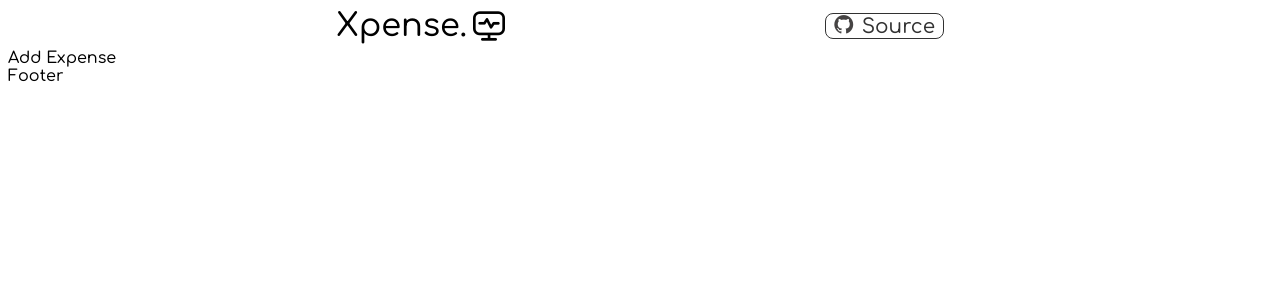
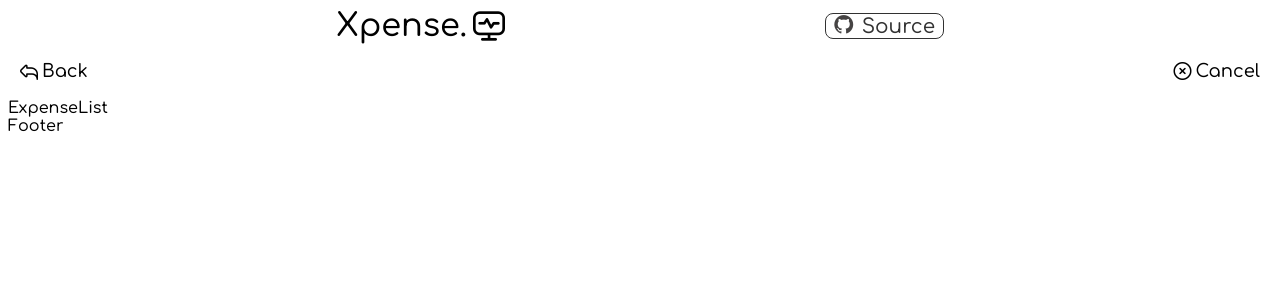
Before and after one commit to Rxhulrxj/XpenseTracker, a React (Create React App) app: page /add-expense in a window 1280 px wide. Shown: the top 300 px of the page. Built offline with nearby package versions, Linux system fonts and the light colour scheme.

Commit message:
addding expenselist page

```diff
--- a/src/App.js
+++ b/src/App.js
@@ -13,7 +13,7 @@
       </HeaderContainer>
       <Switch>
         <Route path="/" exact component={Home}/>
-        <Route path="/"  component={AddExpense}/>
+        <Route path="/add-expense"  component={AddExpense}/>
       </Switch>
       <FooterContainer>Footer</FooterContainer>
       </Router>
--- /dev/null
+++ b/src/Components/expense-list/index.js
@@ -0,0 +1,11 @@
+import React from 'react'
+
+const ExpenseList = () => {
+    return (
+        <div>
+            ExpenseList
+        </div>
+    )
+}
+
+export default ExpenseList
--- a/src/Components/topBar/index.js
+++ b/src/Components/topBar/index.js
@@ -1,4 +1,5 @@
 import React, { useState } from "react";
+import { Link } from "react-router-dom";
 import styled from "styled-components";
 
 const TopFold = () => {
@@ -18,21 +19,28 @@
               onChange={(e) => handleQuery(e)}
             />
           </SearchBar>
+          <Link to="add-expense"
+          style={{ textDecoration: 'none' }}>
           <AddButton>
             <i className="fi fi-rr-add" />
             <label>Add</label>
           </AddButton>
+          </Link>
         </TopBarLeft>
       ) : (
         <AddTopFold>
+          <Link to="/"  style={{ textDecoration: 'none' }}>
             <AddTopFoldButton>
             <i class="fi fi-rr-undo"/>
             <label>Back</label>
             </AddTopFoldButton>
+            </Link>
+            <Link to="/"  style={{ textDecoration: 'none' }}>
             <AddTopFoldButton>
             <i class="fi fi-rr-cross-circle"/>
             <label>Cancel</label>
             </AddTopFoldButton>
+            </Link>
         </AddTopFold>
       )}
     </TopBarContainer>
@@ -52,6 +60,7 @@
   display: flex;
   justify-content: space-between;
   flex: 1;
+  align-items: center;
 `;
 const SearchBar = styled.div`
   display: flex;
@@ -81,6 +90,8 @@
   padding: 0px 8px;
   cursor: pointer;
   transition: transform 0.4s;
+  text-decoration: none;
+  color: black;
   i {
     display: flex;
     align-items: center;
@@ -96,12 +107,16 @@
 display: flex;
 justify-content: space-between;
 flex: 1;
+text-decoration: none;
+
 `
 const AddTopFoldButton = styled.div`
 display: flex;
 align-items: center;
 font-size: 18px;
 cursor: pointer;
+text-decoration: none;
+color: black;
 >label {
     cursor: pointer;
     display: flex;
--- a/src/Pages/Addexpense/index.js
+++ b/src/Pages/Addexpense/index.js
@@ -1,9 +1,12 @@
 import React from 'react'
+import TopFold from '../../Components/topBar'
+import ExpenseList from '../../Components/expense-list'
 
 const AddExpense = () => {
     return (
         <div>
-            Add Expense
+            <TopFold />
+            <ExpenseList />
         </div>
     )
 }
```
